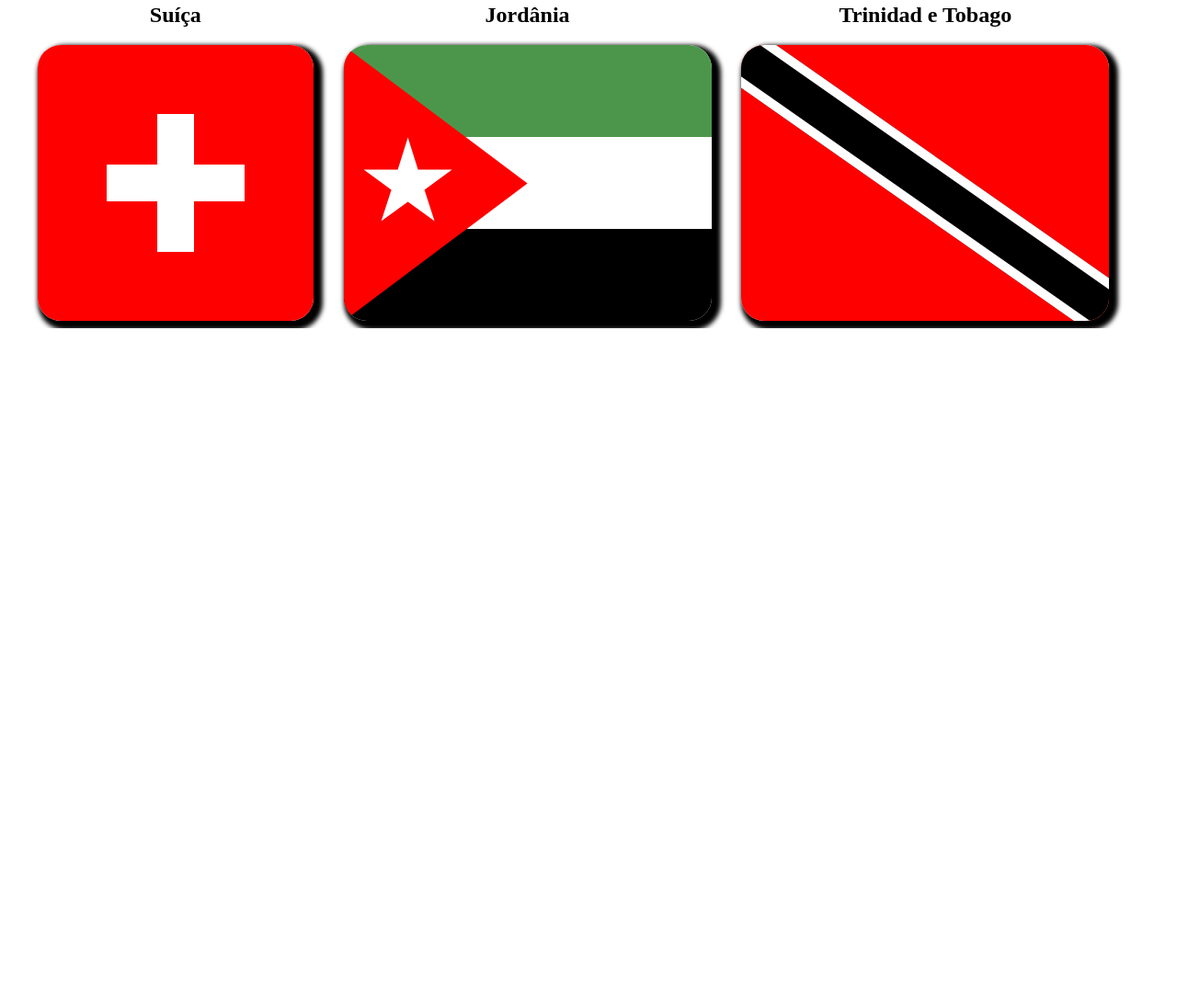
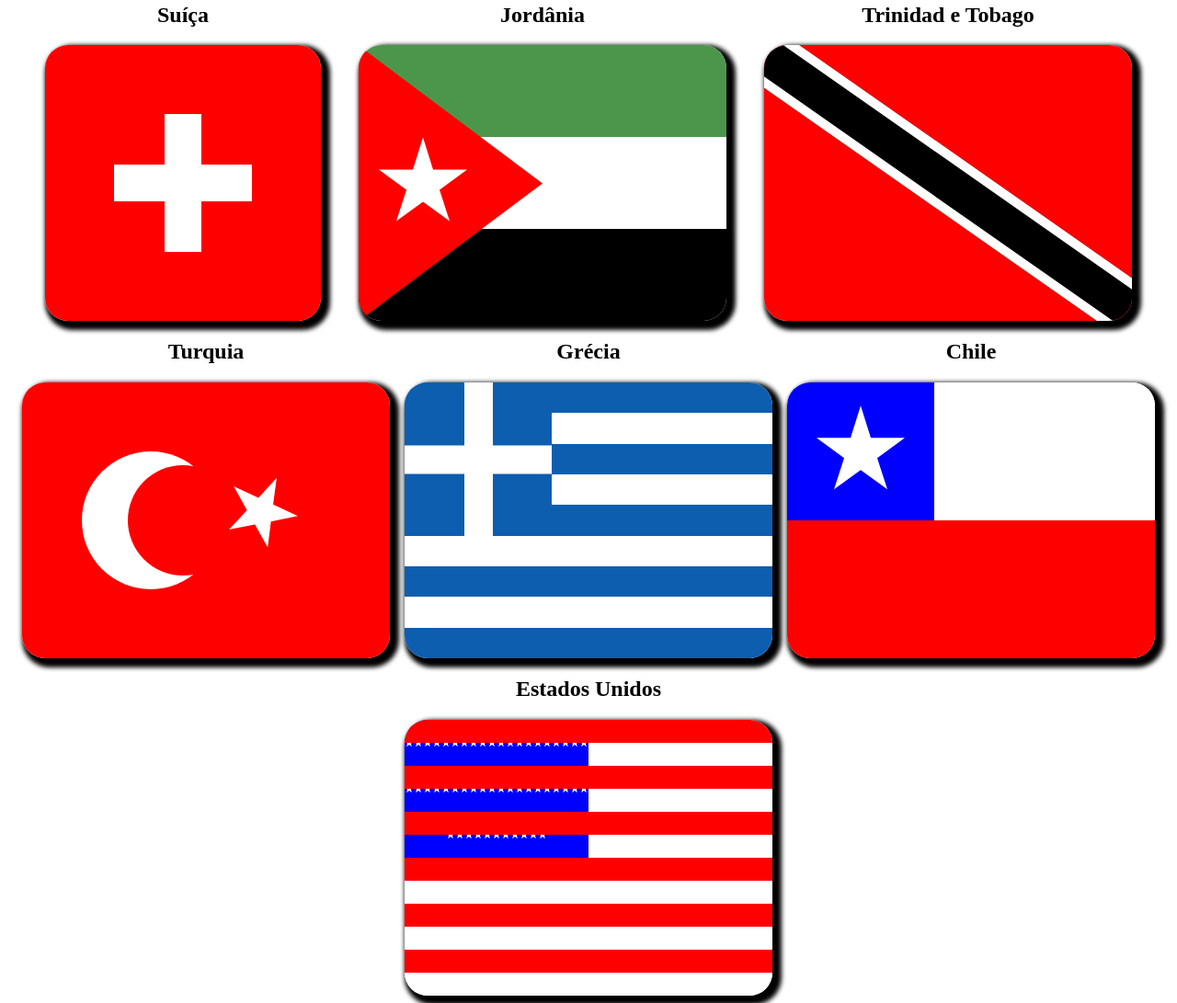
Before and after one commit to davidantoni0/Curriculum, a plain HTML site: page bandeiras.html in a window 1280 px wide. Shown: the part 759-1850 px from the top of the page at 92% size. Before the commit the page ends 1116 px from the top, so only its background shows below. Drawn offline with Linux system fonts and the light colour scheme.

Commit message:
mais bandeiras

```diff
--- a/bandeiras.css
+++ b/bandeiras.css
@@ -10,7 +10,7 @@ section{
     align-items: center;
 }
 
-.Franca, .Alemanha, .Colombia, .Japao, .Emirados, .Brasil, .Suica, .Jordania,.TrinidadTobago{
+.Franca, .Alemanha, .Colombia, .Japao, .Emirados, .Brasil, .Suica, .Jordania,.TrinidadTobago, .Turquia, .Grecia, .Chile, .EstadosUnidos{
 display: flex;
 height: 300px;
 width: 400px;
@@ -18,7 +18,7 @@ border-radius: 25px;
 overflow: hidden;
 box-shadow: 5px 5px 5px 5px black;
 }
-.Alemanha, .Colombia{
+.Alemanha, .Colombia, .EstadosUnidos{
     flex-direction: column;
 }
 .Japao{
@@ -33,9 +33,12 @@ box-shadow: 5px 5px 5px 5px black;
     align-items: center;
 
 }
-.Jordania{
-    overflow: hidden;
+.Jordania, .Grecia, .EstadosUnidos{
     position: relative;
+}
+.Turquia{
+    align-items: center;
+    justify-content: center;
 }
 .fx-azul, .fx-branca, .fx-vermelha, .fx-vermelha-jordania, .fx-preta, .fx-amarela, .fx-verde {
     flex: 1;
@@ -48,11 +51,10 @@ box-shadow: 5px 5px 5px 5px black;
     justify-content: center;
     position: relative;
 }
-
-.fx-azul{
+.fx-azul, .esfera-azul, .fx-azul-chile{
     background-color: blue;
 }
-.fx-branca, .fx-branca-suica, .fx-branca-suica-2{
+.fx-branca, .fx-branca-suica, .fx-branca-suica-2, .lua, .cross-grecia1, .cross-grecia2, .box-chile, .fx-branca-eua{
     background-color: white;
 }
 .fx-branca-suica {
@@ -60,16 +62,23 @@ box-shadow: 5px 5px 5px 5px black;
     height: 150px;
 
 }
-
 .fx-branca-suica-2{
     position: absolute;
     width: 150px;
     height: 40px;
 }
-.fx-vermelha,.fx-vermelha-suica, .fx-vermelha-jordania{
+.fx-vermelha,.fx-vermelha-suica, .fx-vermelha-jordania, .esfera-vermelha, .fx-vermelha-turquia, .eclipse, .fx-vermelha-eua{
     background-color: red;
 }
 .fx-vermelha{
+    display: flex;
+    align-items: center;
+    justify-content: center;
+    position: relative;
+}
+.fx-vermelha-turquia{
+    height: 300px;
+    width: 400px;
     display: flex;
     align-items: center;
     justify-content: center;
@@ -92,21 +101,18 @@ box-shadow: 5px 5px 5px 5px black;
     position: absolute;
     transform: rotate(35deg);
 }
-.fx-amarela{
+.fx-amarela, .fx-Colom-amarela{
     background-color: yellow;
 }
 .fx-Colom-amarela{
     flex:2;
-    background-color: yellow;
 }
 .esfera-vermelha{
-    background-color: red;
     min-height: 150px;
     min-width: 150px;
     border-radius: 500px;
 }
 .esfera-azul{
-    background-color: blue;
     height: 150px;
     width: 150px;
     border-radius: 500px;
@@ -148,13 +154,107 @@ box-shadow: 5px 5px 5px 5px black;
     transform: scaleY(.6) scaleX(.8) rotate(45deg) ;
     position: relative;
 }
-.star {
+.estrela, .estrela-turquia{
     position: absolute;
+    top: 100px;
+    left: 100px;
+}
+.estrela, .estrela-turquia, .estrela-chile, .estrela-eua {
     display: inline-block;
     background-color: white;
     width: 100px;
     height: 100px;
     clip-path: polygon(50% 0%, 61% 35%, 98% 35%, 68% 57%, 79% 91%, 50% 70%, 21% 91%, 32% 57%, 2% 35%, 39% 35%);
-    top: 100px;
-    left: 100px;
-  }
+}
+
+.estrela-turquia{
+    width: 80px;
+    height: 80px;
+    left: 55%;
+    transform: rotate(25deg);
+}
+.estrela-eua{
+    width: 10px;
+    height: 10px;
+}
+.lua, .eclipse{
+    border-radius: 50%;
+    position: absolute;
+    top: 50%;
+    transform: translate(-40%, -50%);
+}
+.lua{
+    height: 150px;
+    width: 150px;
+}
+
+.eclipse{
+    height: 120px;;
+    width: 120px;
+    left: 65%;
+}
+
+.box-grecia{
+    height: 167px;
+    width: 40%;
+    background-color: #0D5EAF;
+    align-items: center;
+    display: flex;
+    justify-content: center;
+    flex-direction: column;
+    position: relative;
+    overflow: hidden;
+}
+
+.cross-grecia1, .cross-grecia2{
+    height: 1000px;
+    width: 31px;
+}
+
+.cross-grecia2{
+    position: absolute;
+    transform: rotate(90deg);
+}
+
+.fx-grecia{
+    height: 100%;
+    width: 100%;
+    position: absolute;
+    background: repeating-linear-gradient(
+    #0D5EAF 0 11.11%, #fff 11.11% 22.22%)
+}
+
+.Chile{
+    flex-direction: column;
+    position: relative;
+}
+
+.box-chile{
+    flex: 1;
+    position: relative;
+}
+.fx-azul-chile{
+    height: 100%;
+    width: 40%;
+    display: flex;
+    align-items: center;
+    justify-content: center;
+}
+
+.EstadosUnidos{
+    position: relative;
+}
+
+.box-eua{
+    display: flex;
+    height: 50%;
+    width: 50%;
+    background-color: blue;
+    align-items: center;
+    justify-content: center;
+    flex-wrap: wrap;
+    position: absolute;
+}
+.fx-vermelha-eua, .fx-branca-eua{
+    flex: 1;
+}
--- a/bandeiras.html
+++ b/bandeiras.html
@@ -74,7 +74,7 @@
         <h1>Jordânia</h1>
         <div class="Jordania">
             <div class="fx-vermelha-jordania">
-                <div class="star"></div>
+                <div class="estrela"></div>
             </div>
             <div class="box-2">
                 <div class="fx-verde"></div>
@@ -92,9 +92,45 @@
         </div>
     </section>
     <section>
-        <h1></h1>
-        <div class=""></div>
+        <h1>Turquia</h1>
+        <div class="Turquia">
+            <div class="fx-vermelha-turquia">
+                <div class="lua">
+                    <div class="eclipse"></div>
+                </div>
+                <div class="estrela-turquia"></div>
+            </div>
+        </div>
     </section>
-
+    <section>
+        <h1>Grécia</h1>
+        <div class="Grecia">
+            <div class="fx-grecia"></div>
+            <div class="box-grecia">
+                <div class="cross-grecia1"></div>
+                <div class="cross-grecia2"></div>
+            </div>
+        </div>
+    </section>
+    <section>
+        <h1>Chile</h1>
+        <div class="Chile">
+            <div class="box-chile">
+                <div class="fx-azul-chile">
+                    <div class="estrela-chile"></div>
+                </div>
+            </div>
+            <div class="fx-vermelha"></div>
+        </div>
+    </section>
+    <section>
+        <h1>Estados Unidos</h1>
+        <div class="EstadosUnidos">
+            <div class="box-eua">
+                <div class="estrela-eua"></div>
+            </div>
+        </div>
+    </section>
+    <script src="bandeiras.js"></script>
 </body>
 </html>
--- /dev/null
+++ b/bandeiras.js
@@ -0,0 +1,26 @@
+
+const boxEua = document.querySelector('.box-eua')
+
+for (let i = 0; i < 50; i++) {
+    const estrela = document.createElement('div');
+    estrela.className = 'estrela-eua';
+    boxEua.appendChild(estrela);
+}
+
+
+const bandeira = document.querySelector('.EstadosUnidos')
+
+const mostrarfaixa = ()=>{
+    for (let i = 0; i < 6; i++) {
+        const fxVermelha = document.createElement('div');
+        const fxBranca = document.createElement('div');
+        fxVermelha.className = 'fx-vermelha';
+        fxBranca.className = 'fx-branca';
+        bandeira.appendChild(fxVermelha);
+        bandeira.appendChild(fxBranca);
+    }
+    const fxVermelha = document.createElement('div');
+    bandeira.appendChild(fxVermelha);
+
+}
+mostrarfaixa()
```
